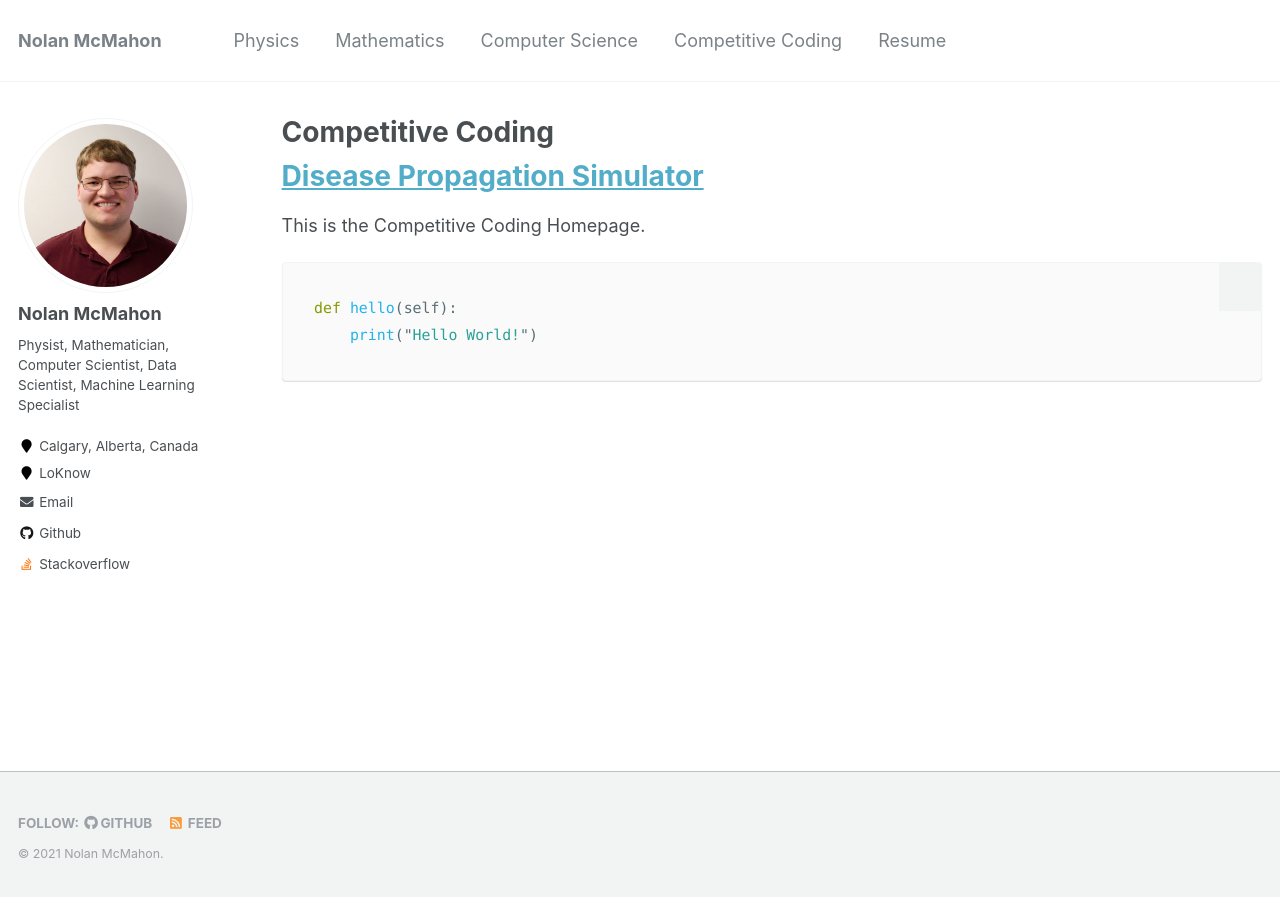
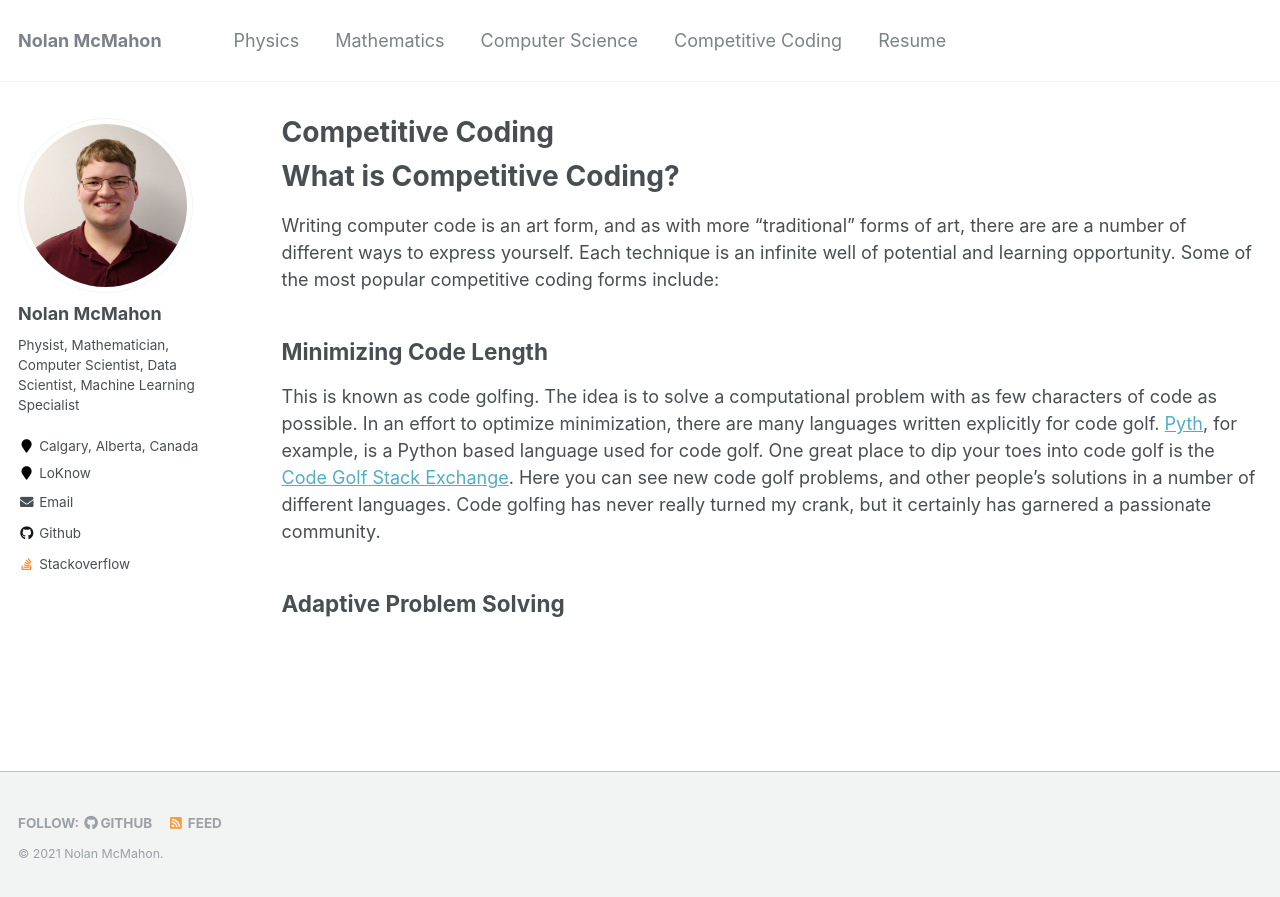
Before and after one commit to NolantheNerd/NolantheNerd.github.io, a Jekyll site: the page built from _pages/competitive_coding.md, in a window 1280 px wide. Shown: the top 897 px of the page. Built offline with Jekyll 4.4.1, drawn with Linux system fonts in a browser that asks for light colours.

Commit message:
Intro for Competitive Coding

```diff
--- a/_pages/competitive_coding.md
+++ b/_pages/competitive_coding.md
@@ -9,12 +9,12 @@ redirect_from:
 
 {% include base_path %}
 
-# [Disease Propagation Simulator](https://nolanthenerd.github.io/computer_science/disease_simulator/)
+# What is Competitive Coding?
 
-This is the Competitive Coding Homepage.
+Writing computer code is an art form, and as with more "traditional" forms of art, there are are a number of different ways to express yourself. Each technique is an infinite well of potential and learning opportunity. Some of the most popular competitive coding forms include:
 
-~~~ python
-def hello(self):
-    print("Hello World!")
-~~~
-{: style="font-size: 175%;"}
+## Minimizing Code Length
+
+This is known as code golfing. The idea is to solve a computational problem with as few characters of code as possible. In an effort to optimize minimization, there are many languages written explicitly for code golf. [Pyth](https://esolangs.org/wiki/Pyth), for example, is a Python based language used for code golf. One great place to dip your toes into code golf is the [Code Golf Stack Exchange](https://codegolf.stackexchange.com/). Here you can see new code golf problems, and other people's solutions in a number of different languages. Code golfing has never really turned my crank, but it certainly has garnered a passionate community.
+
+## Adaptive Problem Solving
```
